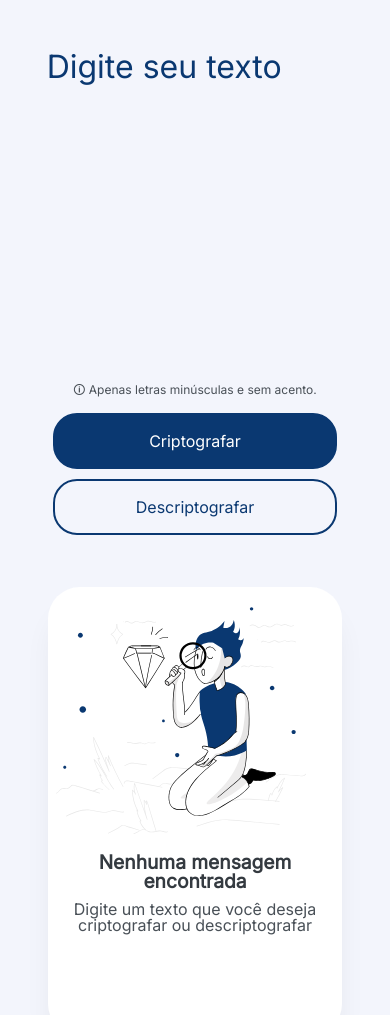
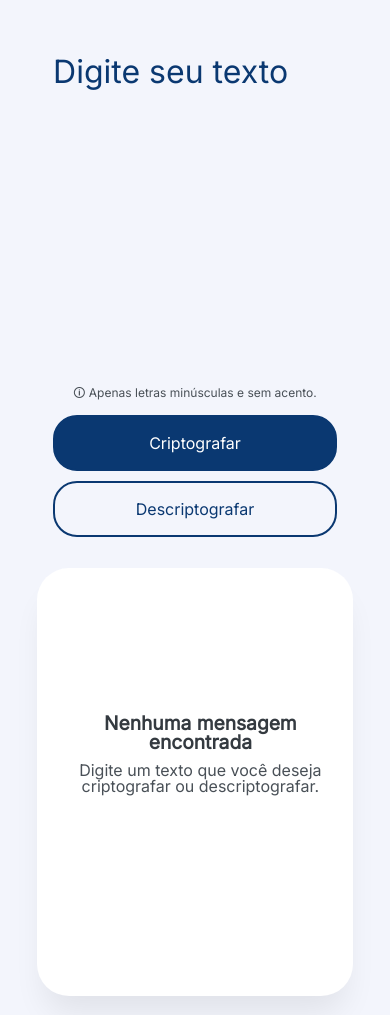
Before and after one commit to ismiakariny/decodificador-one, a plain HTML site: page index.html in a window 390 px wide. Shown: the part 83-1098 px from the top of the page. Drawn offline with nearby package versions, Linux system fonts and the light colour scheme.

Commit message:
Mais ajustes na responsividade e tualização do segredo de criptografia, AI e IMES estavam entrando em conflito na execução do código, o que atrapalhava a descriptografia

```diff
--- a/index.html
+++ b/index.html
@@ -33,7 +33,7 @@
 						<div id="nenhuma-mensagem">
 							<img src="boneco-com-lupa.svg" id="imagem-msg" alt="Ilustração de um boneco utilizando uma lupa">
 							<h5>Nenhuma mensagem encontrada</h5>
-							<h6>Digite um texto que você deseja criptografar ou descriptografar</h6>
+							<h6>Digite um texto que você deseja criptografar ou descriptografar.</h6>
 						</div>
 						<textarea name="texto-de-saida" id="resultado" class="invisivel"></textarea>
 					</div>
--- a/script.js
+++ b/script.js
@@ -23,7 +23,7 @@ function atualizaAreaDeSaida() {
 function criptografa(stringParaCriptografar) {
     atualizaAreaDeSaida();
 
-    var matrizCodigo = [["a", "ai"], ["e", "enter"], ["i", "imes"], ["o", "ober"], ["u", "ufat"]];
+    var matrizCodigo = [["a", "ay"], ["e", "enter"], ["i", "imes"], ["o", "ober"], ["u", "ufat"]];
     stringParaCriptografar = stringParaCriptografar.toLowerCase();
 
     for(var i = 0; i < matrizCodigo.length; i++) {
@@ -43,7 +43,7 @@ function btCriptografar() {
 function descriptografa(stringCriptografada) {
     atualizaAreaDeSaida();
 
-    var matrizCodigo = [["ai", "a"], ["enter", "e"], ["imes", "i"], ["ober", "o"], ["ufat", "u"]];
+    var matrizCodigo = [["ay", "a"], ["enter", "e"], ["imes", "i"], ["ober", "o"], ["ufat", "u"]];
     stringCriptografada = stringCriptografada.toLowerCase();
 
     for(var i = 0; i < matrizCodigo.length; i++) {
--- a/style.css
+++ b/style.css
@@ -239,13 +239,14 @@ footer {
 
     .campo-de-entrada {
         width: 90%;
-        margin: 5% auto;
+        margin: 0 auto;
     }
 
-    #entrada-do-texto, #caixa {
+    #entrada-do-texto {
         width: 90%;
-        margin: 0 auto;
-        padding: 0.3em;
+        height: 60%;
+        margin: 0.5em auto;
+        padding: 0.5em;
     }
 
     .info {
@@ -258,6 +259,7 @@ footer {
         display: flex;
         flex-direction: column;
         justify-content: safe center;
+        margin-bottom: 1em;
     }
 
     .botao-criptografar, .botao-descriptografar {
@@ -265,13 +267,33 @@ footer {
         margin: 0.3em auto;
     }
 
-    .campo-de-saida, #imagem-msg {
+    .campo-de-saida {
         width: 90%;
         margin: 1em auto;
+        padding: 1em;
     }
 
-    footer {
-        margin-top: 1em;
+    #caixa {
+        width: 90%;
+        height: 90%;
+        margin: 1em auto;
+        padding: 1em;
+    }
+
+    #mensagem {
+        display: flex;
+        flex-direction: column;
+        justify-content: center;
+        align-items: center;
+        margin: 0.5em;
+    }
+
+    #imagem-msg {
+        display: none;
+    }
+
+    #botao-copiar {
+        margin: 0 auto;
     }
 
     footer p {
```
